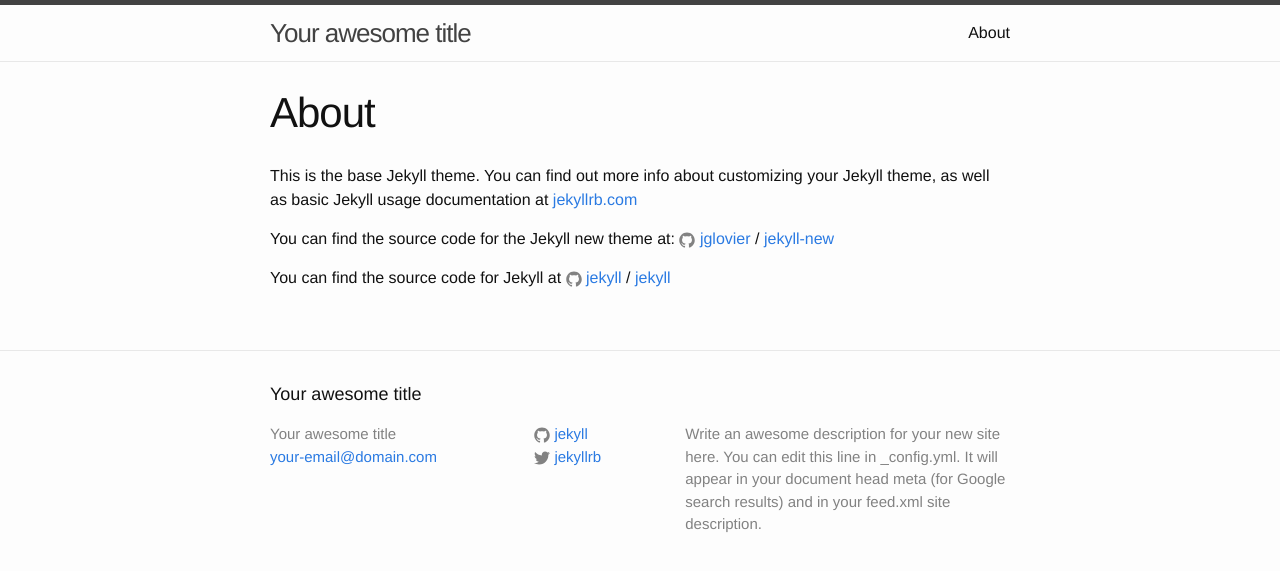
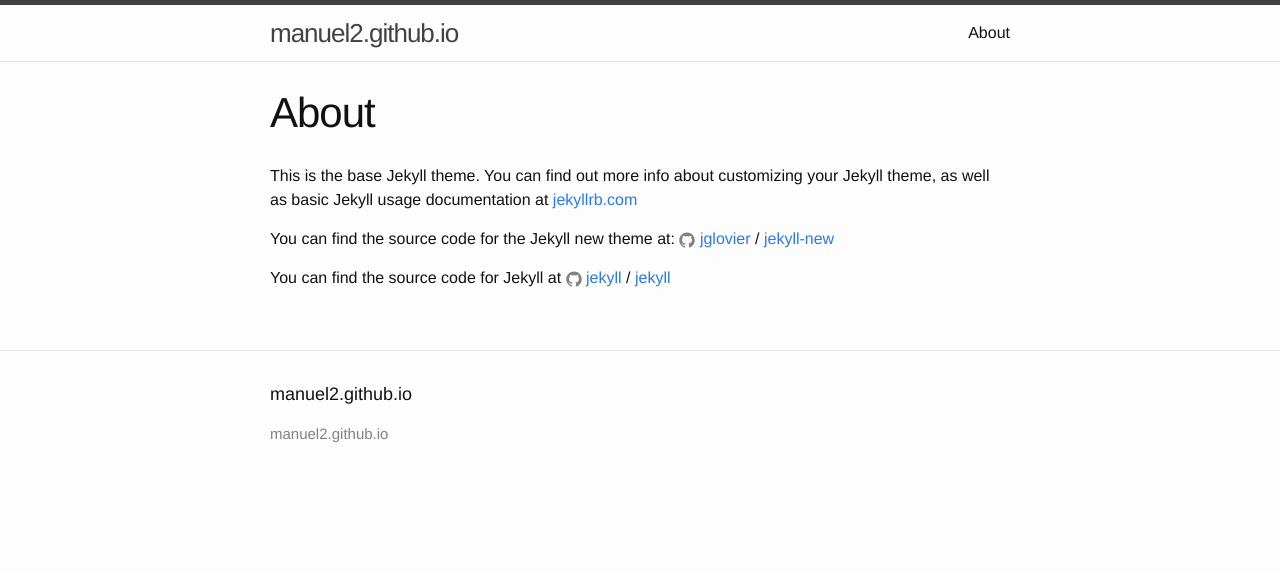
Before and after one commit to manuel2/manuel2.github.io, a Jekyll site: the page built from about.md, in a window 1280 px wide. Shown: the top 571 px of the page. Built offline with Jekyll 4.4.1, drawn with Linux system fonts in a browser that asks for light colours; some of the changed lines change nothing that is shown.

Commit message:
Update _config.yml

```diff
--- a/_config.yml
+++ b/_config.yml
@@ -4,18 +4,18 @@
 # which you are expected to set up once and rarely need to edit after that.
 # For technical reasons, this file is *NOT* reloaded automatically when you use
 # 'jekyll serve'. If you change this file, please restart the server process.
-
+#
 # Site settings
-title: Your awesome title
-email: your-email@domain.com
-description: > # this means to ignore newlines until "baseurl:"
-  Write an awesome description for your new site here. You can edit this
-  line in _config.yml. It will appear in your document head meta (for
-  Google search results) and in your feed.xml site description.
-baseurl: "" # the subpath of your site, e.g. /blog
-url: "http://yourdomain.com" # the base hostname & protocol for your site
-twitter_username: jekyllrb
-github_username:  jekyll
-
+#title: Your awesome title
+#email: your-email@domain.com
+#description: > # this means to ignore newlines until "baseurl:"
+#  Write an awesome description for your new site here. You can edit this
+#  line in _config.yml. It will appear in your document head meta (for
+#  Google search results) and in your feed.xml site description.
+#baseurl: "" # the subpath of your site, e.g. /blog
+#url: "http://yourdomain.com" # the base hostname & protocol for your site
+#twitter_username: jekyllrb
+#github_username:  jekyll
+#
 # Build settings
-markdown: kramdown
+#markdown: kramdown
```
